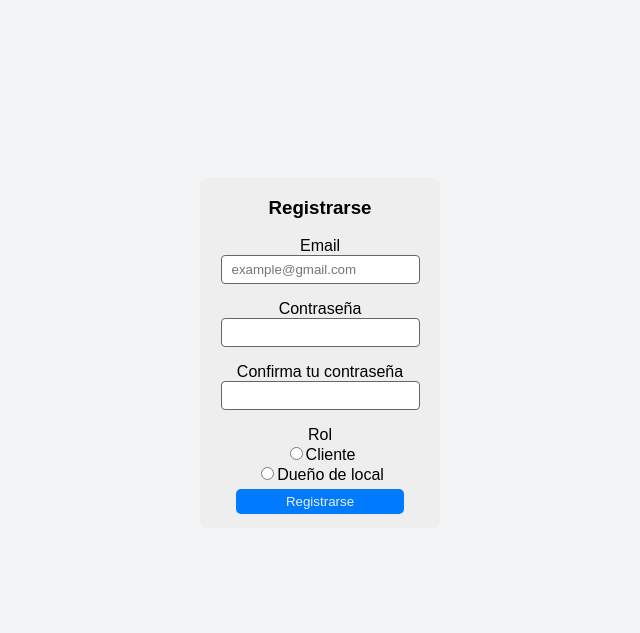
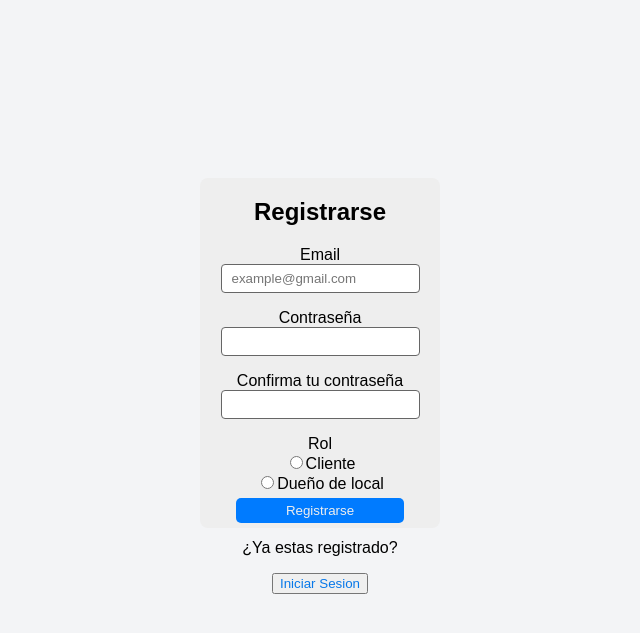
Before and after one commit to Gabrielovato/Descuento-City, a PHP site: page /Descuento-City/views/auth/registro.php in a window 1280 px wide. Shown: the part 79-712 px from the top of the page, without its empty margins (320-960 px from the left). Run offline with PHP 8.4, Linux system fonts and the light colour scheme.

Commit message:
Enlace nuevo y estilo

```diff
--- a/views/auth/registro.php
+++ b/views/auth/registro.php
@@ -19,7 +19,7 @@ include("../../conexionBD.php");
     <?php include("../../includes/header.php");?>
     <div class="main-center">
         <div class="form__container-reg">
-            <h3>Registrarse</h3>
+            <h2>Registrarse</h2>
             <form action="../../controllers/registroController.php" method="POST" >
                 <!-- Email -->
                 <div class="datos-container">
@@ -34,10 +34,12 @@ include("../../conexionBD.php");
                 <!-- Rol de usuario -->
                 <div class ="rol-container">
                     <label>Rol</label><br>
-                    <input type="radio" name="rol" value="cliente" >Cliente<br>
-                    <input type="radio" name="rol" value="dueño">Dueño de local<br>
+                    <input class="input-radio" type="radio" name="rol" value="cliente" >Cliente<br>
+                    <input class="input-radio" type="radio" name="rol" value="dueño">Dueño de local<br>
                 </div>
                 <input type="submit" name="confirm" value="Registrarse" class="button-form">
+                <p>¿Ya estas registrado?</p>
+                <button class="button-form-login"><a href="/Descuento-City/views/auth/login.php">Iniciar Sesion</a></button>
             </form>
             <?php
             if(isset($_SESSION["mensaje"])){
```
